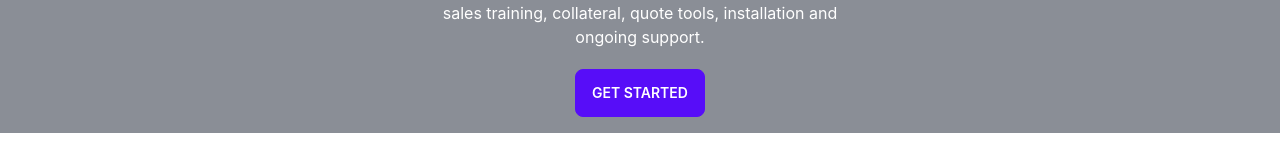
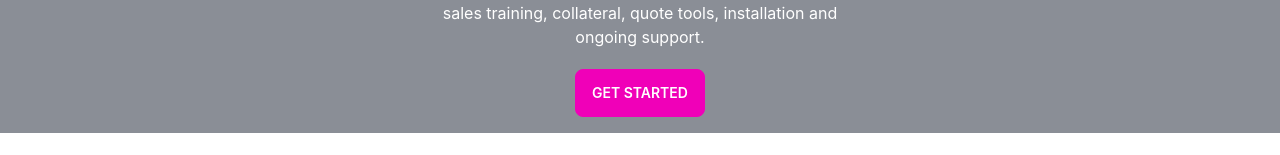
Before and after one commit to robin355/Phones-Resells, a React (Create React App) app: page / in a window 1280 px wide. Shown: the part 171-326 px from the top of the page. Built offline with nearby package versions, Linux system fonts and the light colour scheme; no server answers.

Commit message:
btn color changes

```diff
--- a/src/Pages/Home/Home/Banner/Banner.js
+++ b/src/Pages/Home/Home/Banner/Banner.js
@@ -9,7 +9,7 @@
                 <div className="max-w-md">
                     <h1 className="mb-5 text-5xl font-bold">Phones Resells</h1>
                     <p className="mb-5">Global phone supports each of these reseller plans with sales training, collateral, quote tools, installation and ongoing support.</p>
-                    <button className="btn btn-primary">Get Started</button>
+                    <button className="btn btn-secondary">Get Started</button>
                 </div>
             </div>
         </div>
```
